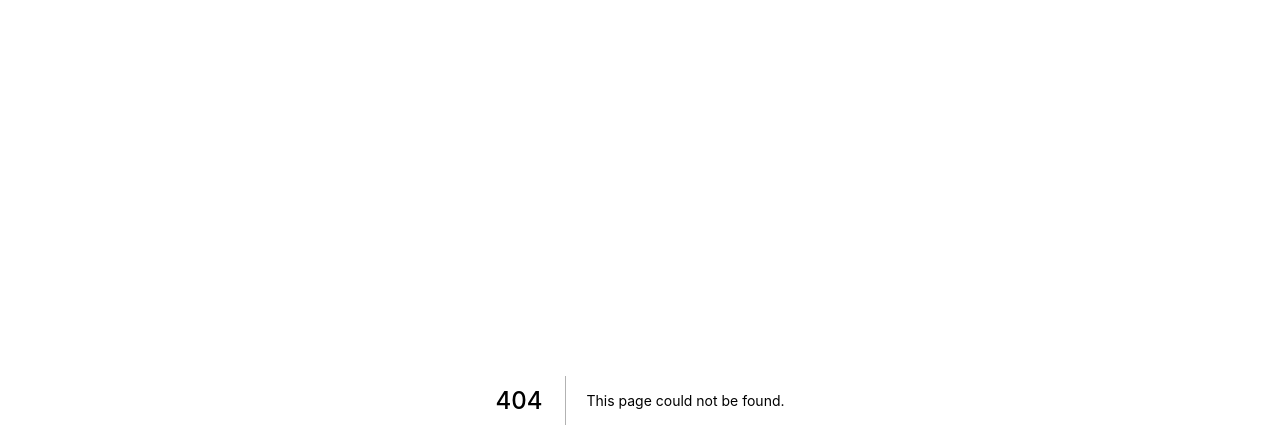
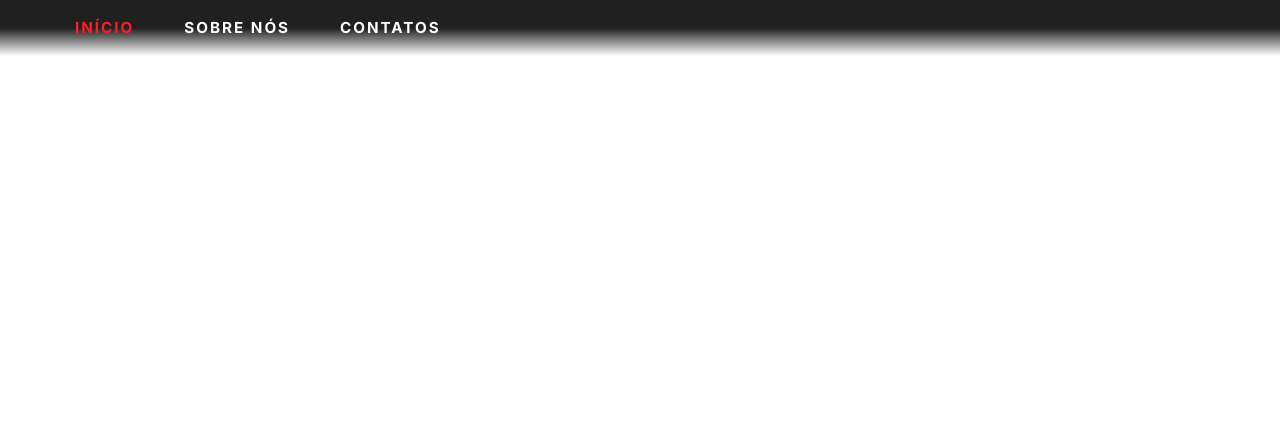
Before and after one commit to ViniUme/LimitsGym, a Next.js app: page /about in a window 1280 px wide. Before the commit this address had no page. Shown: the top 448 px of the page. Built offline with nearby package versions, Linux system fonts and the light colour scheme.

Commit message:
New route, About

```diff
--- /dev/null
+++ b/src/pages/about.jsx
@@ -0,0 +1,9 @@
+import Navbar from '../components/navbar';
+
+export default function About(){
+    return(
+        <section>
+            <Navbar/>
+        </section>
+    )
+}
```
